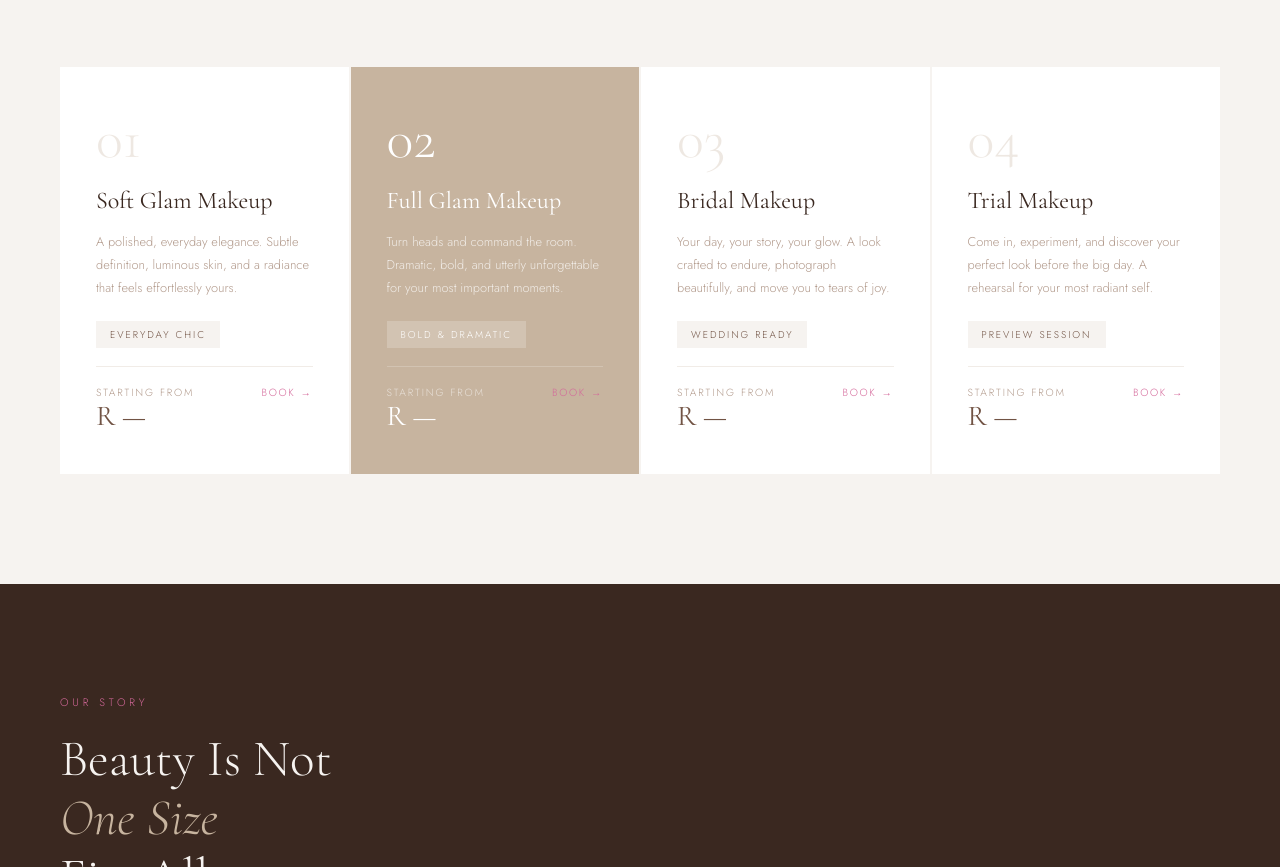
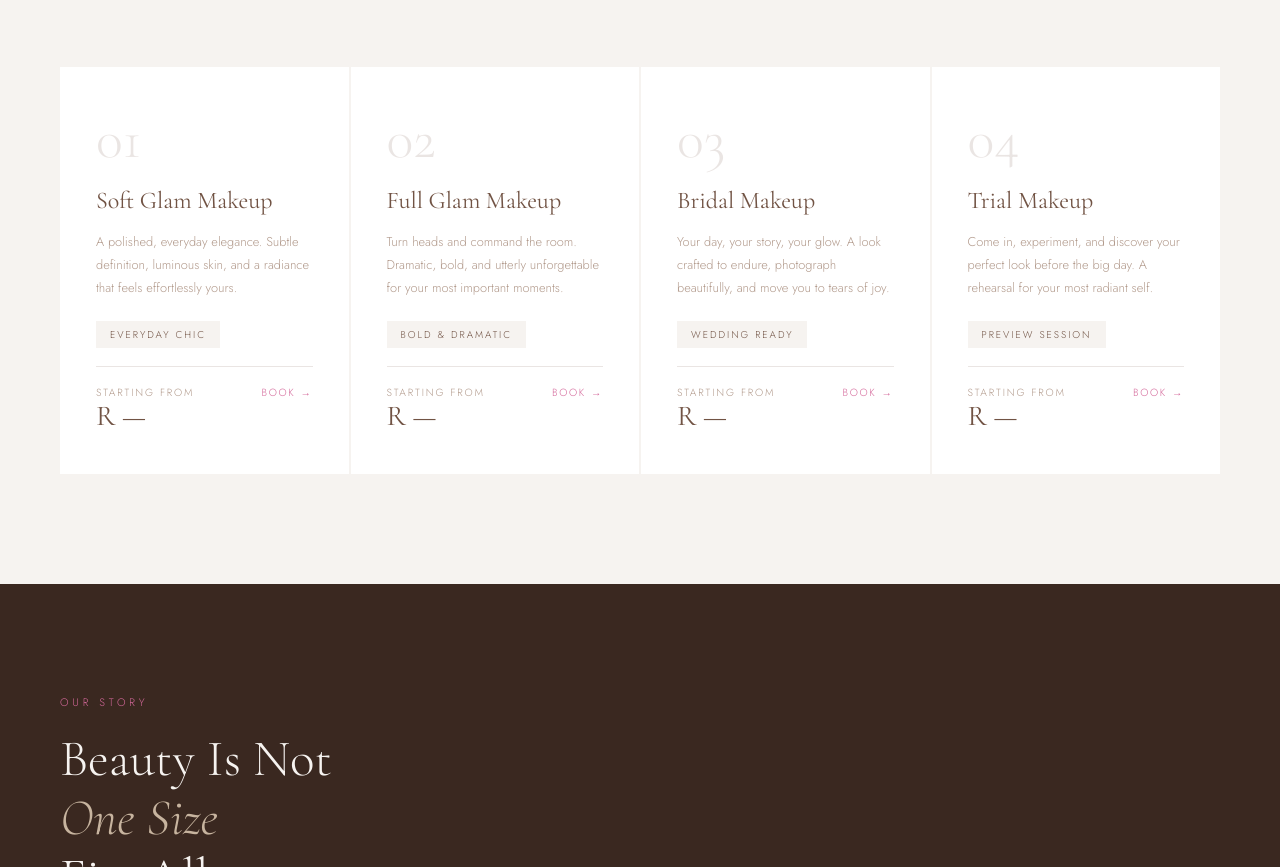
Before and after one commit to KhayaDing/solana-beauty, a plain HTML site: page index.html in a window 1280 px wide. Shown: the part 1139-2006 px from the top of the page. Drawn offline with nearby package versions, Linux system fonts and the light colour scheme.

Commit message:
Keep service price book link pink before and after hover

```diff
--- a/assets/css/style.css
+++ b/assets/css/style.css
@@ -369,44 +369,57 @@ nav {
   padding: 44px 36px;
   position: relative;
   overflow: hidden;
-  transition: transform 0.4s ease;
+  transition: background-color 0.7s ease, transform 0.7s ease, box-shadow 0.7s ease;
 }
-.service-card:hover { transform: translateY(-8px); }
-.service-card:nth-child(2) { background: var(--taupe); }
-.service-card:nth-child(2) .service-title,
-.service-card:nth-child(2) .service-num { color: white; }
-.service-card:nth-child(2) .service-desc { color: rgba(255,255,255,0.75); }
-.service-card:nth-child(2) .service-tag { background: rgba(255,255,255,0.2); color: white; }
+.service-card * {
+  transition: color 0.7s ease, background-color 0.7s ease, border-color 0.7s ease, opacity 0.7s ease;
+}
+.service-card:hover {
+  background: var(--coco); /* Deep coco brown #715344 */
+  transform: translateY(-6px); /* Subtle upward translate */
+  box-shadow: 0 20px 40px rgba(113, 83, 68, 0.15);
+}
 .service-card::after {
   content: '';
   position: absolute; bottom: 0; left: 0;
   width: 0; height: 3px;
-  background: var(--pink);
-  transition: width 0.5s ease;
+  background: var(--pink); /* Bright rose-pink #D4689A */
+  transition: width 0.7s ease;
 }
-.service-card:hover::after { width: 100%; }
+.service-card:hover::after {
+  width: 100%;
+}
 .service-num {
   font-family: 'Cormorant Garamond', serif;
   font-size: 3.5rem;
   font-weight: 300;
-  color: rgba(199,180,159,0.3);
+  color: rgba(113, 83, 68, 0.15); /* Faded warm coco brown */
   line-height: 1;
   margin-bottom: 20px;
+}
+.service-card:hover .service-num {
+  color: rgba(246, 243, 240, 0.15); /* Faded warm cream */
 }
 .service-title {
   font-family: 'Cormorant Garamond', serif;
   font-size: 1.5rem;
   font-weight: 400;
-  color: var(--dark);
+  color: var(--coco); /* Warm coco brown #715344 */
   margin-bottom: 14px;
   line-height: 1.2;
+}
+.service-card:hover .service-title {
+  color: var(--cream); /* Warm cream #F6F3F0 */
 }
 .service-desc {
   font-size: 0.8rem;
   font-weight: 300;
   line-height: 1.8;
-  color: var(--rosy-taupe);
+  color: var(--rosy-taupe); /* Muted taupe */
   margin-bottom: 22px;
+}
+.service-card:hover .service-desc {
+  color: var(--cream); /* Warm cream #F6F3F0 */
 }
 .service-tag {
   display: inline-block;
@@ -414,33 +427,44 @@ nav {
   font-weight: 300;
   letter-spacing: 0.2em;
   text-transform: uppercase;
-  color: var(--coco);
-  background: var(--cream);
+  color: var(--coco); /* Warm coco brown #715344 */
+  background: var(--cream); /* Soft cream background */
   padding: 6px 14px;
+}
+.service-card:hover .service-tag {
+  background: rgba(255, 255, 255, 0.15); /* Semi-transparent white */
+  color: var(--cream); /* Warm cream #F6F3F0 */
 }
 .service-price-row {
   display: flex; align-items: baseline; justify-content: space-between;
   margin-top: 18px;
   padding-top: 18px;
-  border-top: 1px solid rgba(199,180,159,0.25);
+  border-top: 1px solid rgba(113, 83, 68, 0.15); /* Thin separator line */
+}
+.service-card:hover .service-price-row {
+  border-top-color: rgba(246, 243, 240, 0.2);
 }
 .service-price {
   font-family: 'Cormorant Garamond', serif;
   font-size: 1.8rem;
   font-weight: 400;
-  color: var(--coco);
+  color: var(--coco); /* Warm coco brown #715344 */
   line-height: 1;
 }
-.service-card:nth-child(2) .service-price { color: white; }
-.service-card:nth-child(2) .service-price-row { border-top-color: rgba(255,255,255,0.2); }
-.service-card:nth-child(2) .service-price-from { color: rgba(255,255,255,0.6); }
+.service-card:hover .service-price {
+  color: var(--cream); /* Warm cream #F6F3F0 */
+}
 .service-price-from {
   font-size: 0.65rem;
   font-weight: 300;
   letter-spacing: 0.18em;
   text-transform: uppercase;
-  color: var(--rosy-taupe);
+  color: var(--rosy-taupe); /* Muted taupe */
   margin-bottom: 2px;
+}
+.service-card:hover .service-price-from {
+  color: var(--cream); /* Warm cream #F6F3F0 */
+  opacity: 0.75;
 }
 .service-price-book {
   font-size: 0.65rem;
@@ -450,7 +474,10 @@ nav {
   color: var(--pink);
   text-decoration: none;
   display: flex; align-items: center; gap: 5px;
-  transition: gap 0.3s;
+  transition: gap 0.3s, color 0.7s ease;
+}
+.service-card:hover .service-price-book {
+  color: var(--pink);
 }
 .service-price-book:hover { gap: 9px; }
 .service-price-book::after { content: '→'; }
```
